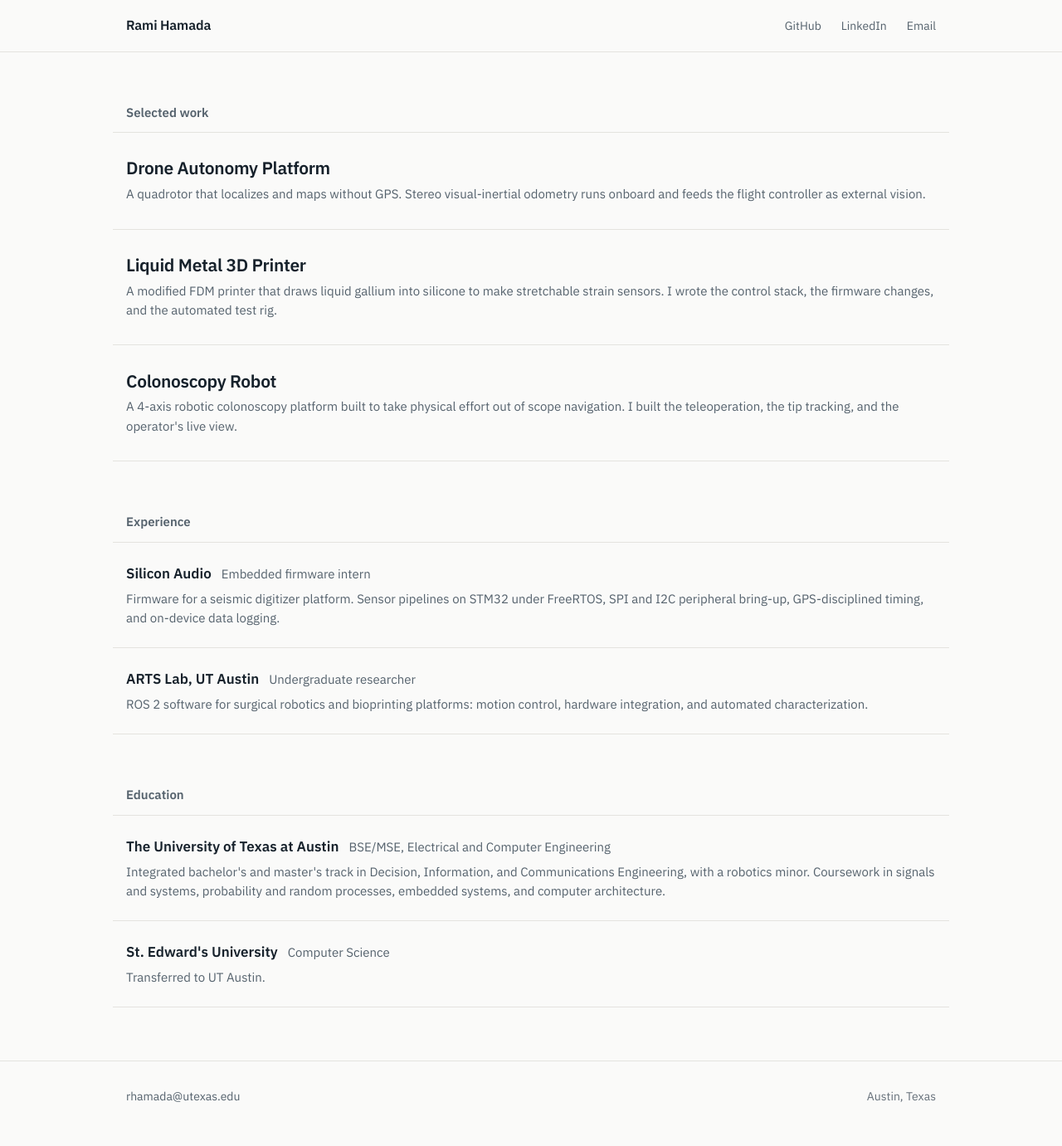
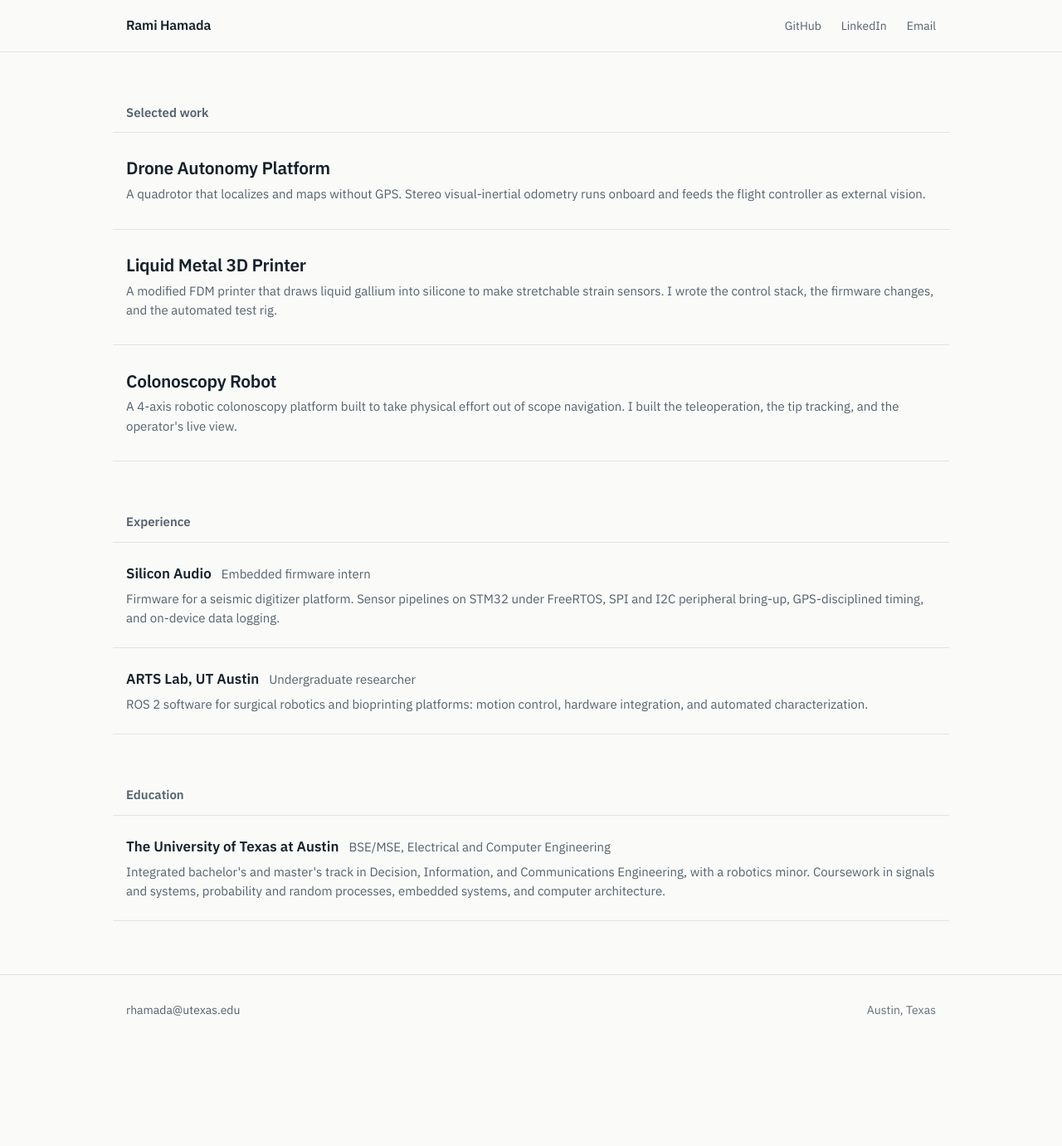
Before and after one commit to ramihmda/ramihamada-portfolio, a Jekyll site: the page built from index.md, in a window 1280 px wide. Shown: the whole page at 83% size. Built offline with Jekyll 4.4.1, drawn with Linux system fonts in a browser that asks for light colours; after the commit the page ends 1277 px from its top, so only the background shows below that.

Commit message:
Update education.yml

```diff
--- a/_data/education.yml
+++ b/_data/education.yml
@@ -9,7 +9,3 @@
     Communications Engineering, with a robotics minor. Coursework in signals
     and systems, probability and random processes, embedded systems, and
     computer architecture.
-
-- org: St. Edward's University
-  title: Computer Science
-  detail: Transferred to UT Austin.
```
